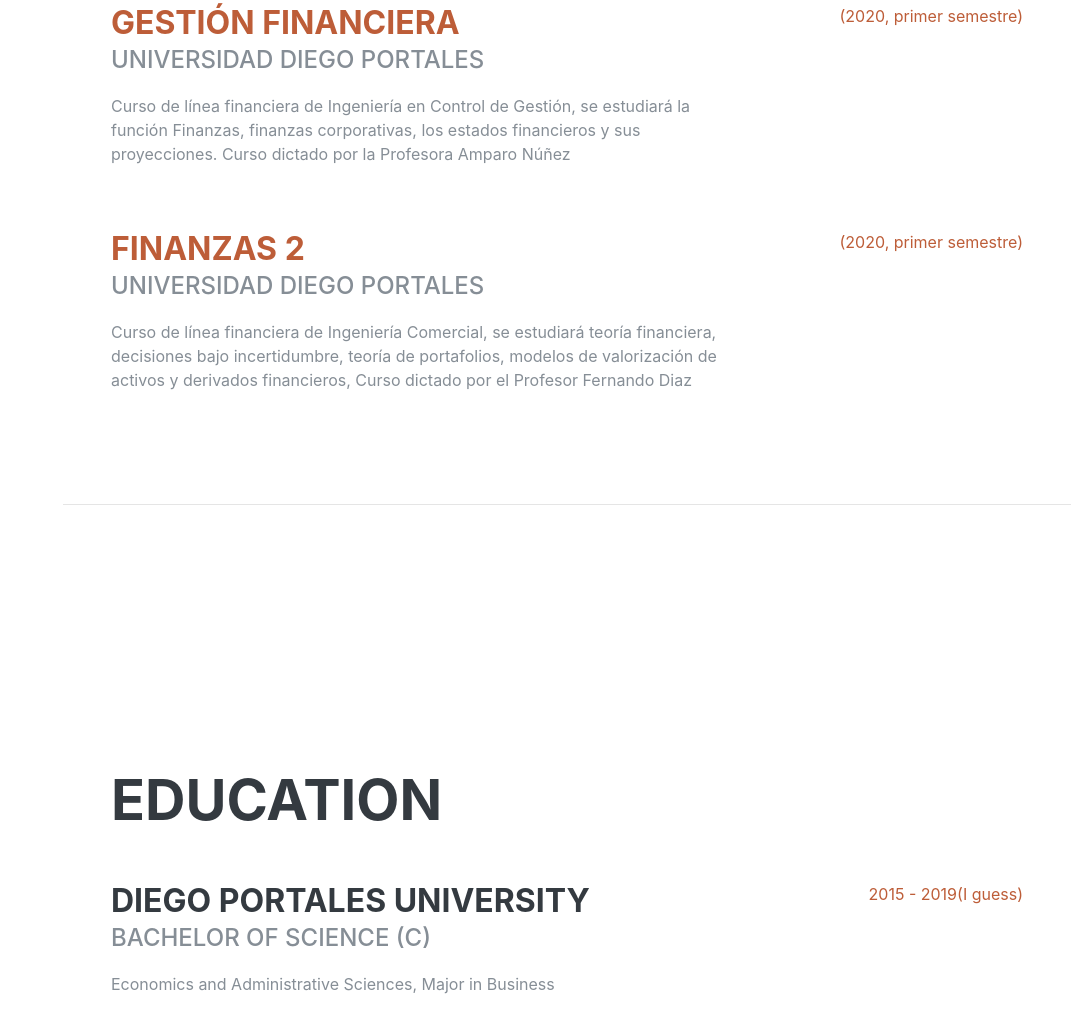
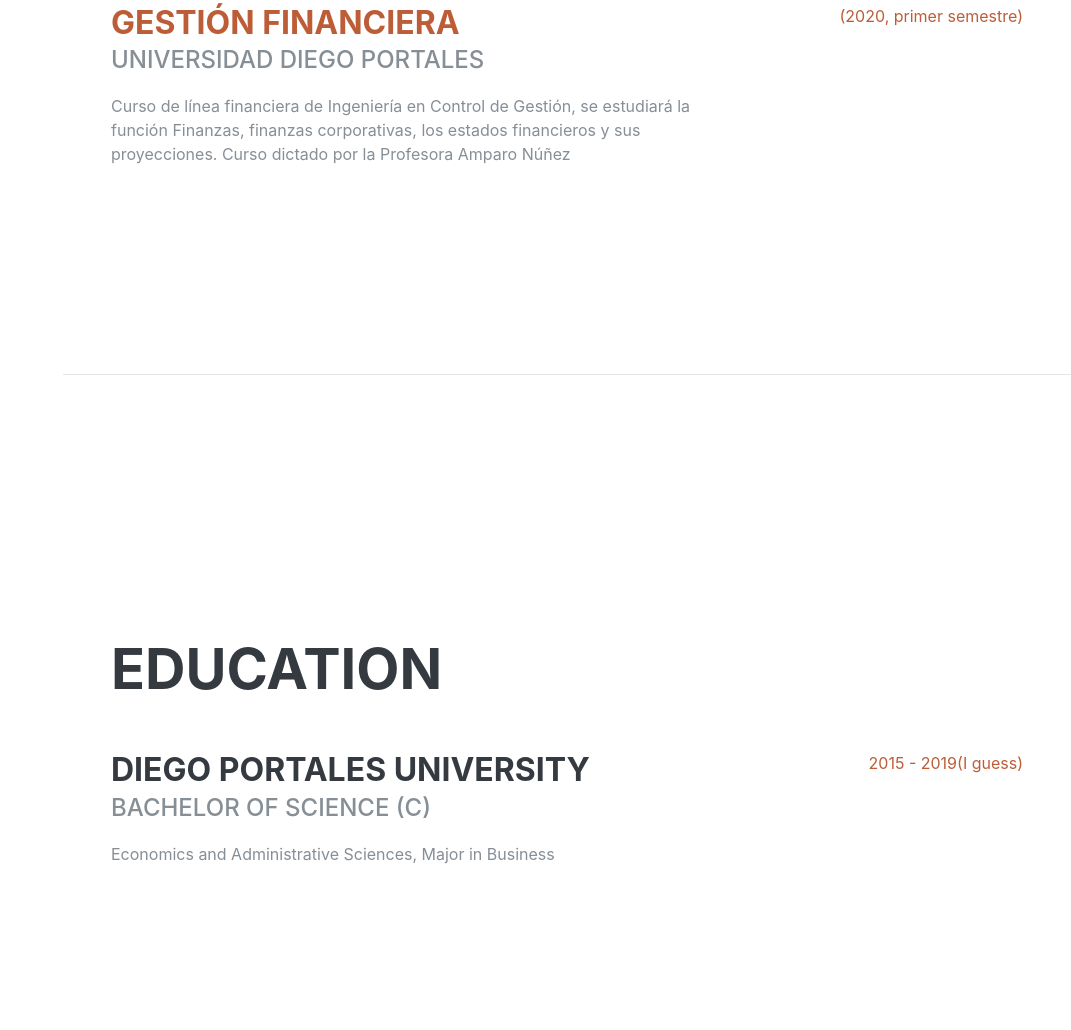
Before and after one commit to Haensgen/ghaensgen.github.io, a website: page index.html in a window 1280 px wide. Shown: the part 1227-2257 px from the top of the page, without its empty margins (209-1280 px from the left). Drawn offline with Linux system fonts and the light colour scheme; a web font is replaced by a local one.

Commit message:
Update index.html

```diff
--- a/index.html
+++ b/index.html
@@ -116,16 +116,6 @@
           </div>
         </div>
 
-         <div class="resume-item d-flex flex-column flex-md-row justify-content-between mb-5">
-          <div class="resume-content">
-            <h3 class="mb-0"><a href="https://haensgen.github.io/finanzas2/">Finanzas 2</a></h3>
-            <div class="subheading mb-3">Universidad Diego Portales </div>
-            <p>Curso de línea financiera de Ingeniería Comercial, se estudiará teoría financiera, decisiones bajo incertidumbre, teoría de portafolios, modelos de valorización de activos y derivados financieros, Curso dictado por el Profesor Fernando Diaz </p>
-          </div>
-               <div class="resume-date text-md-right">
-            <span class="text-primary">(2020, primer semestre)</span>
-          </div>
-        </div>
 
 
 
```
